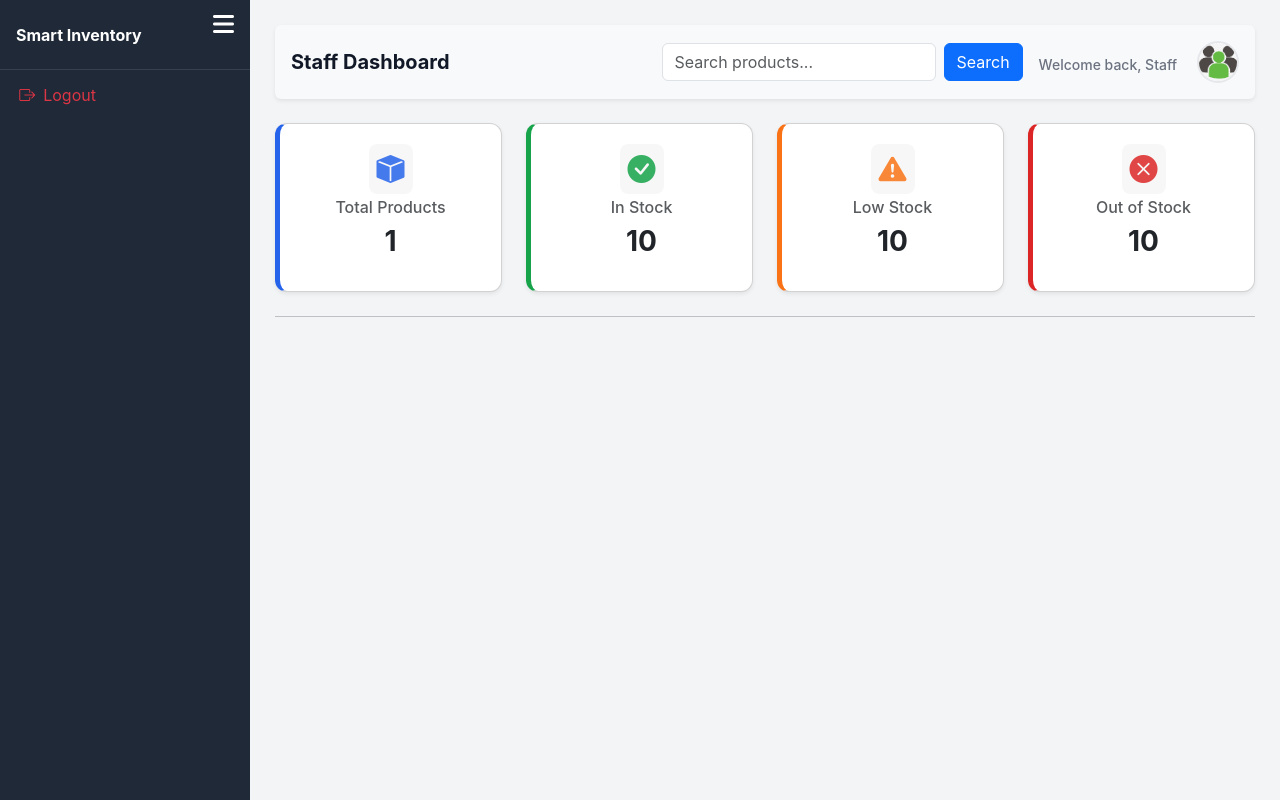
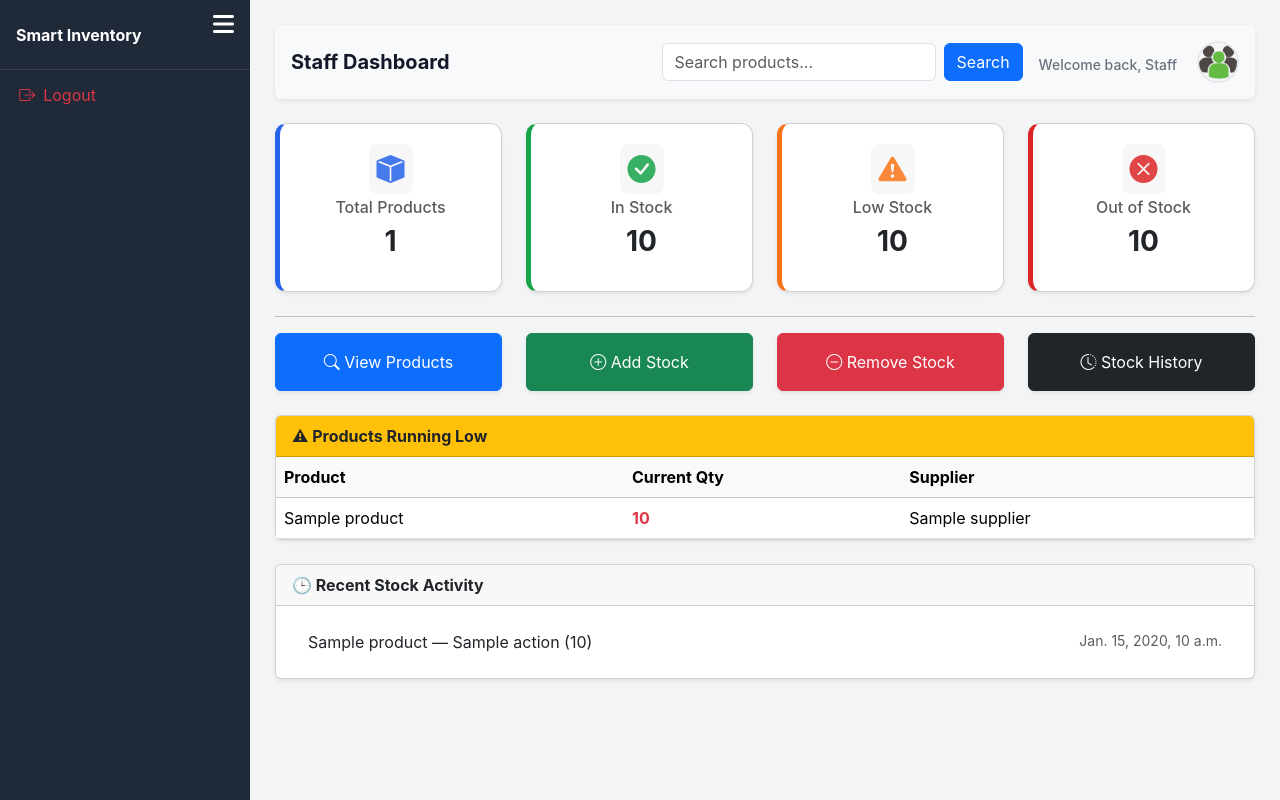
Before and after one commit to MahiKalavadia/inventory-management-system, a Django app: template templates/staff_dashboard.html in a window 1280 px wide. Run offline with Django 5.2, Linux system fonts and the light colour scheme; the template is opened without the code that fills it: most values are stand-ins (such as "Sample title", 1, 10 or a date in 2020).

Commit message:
Added some tables and recent login activity table some quick actions

```diff
--- a/templates/staff_dashboard.html
+++ b/templates/staff_dashboard.html
@@ -66,7 +66,81 @@
         </div>
     </a>
     </div>
+</div>
+<hr>
+<div class="row mb-4">
+
+    <div class="col-md-3">
+        <a href="{% url 'product_list' %}" class="btn btn-primary w-100 p-3 shadow-sm">
+            <i class="bi bi-search"></i> View Products
+        </a>
+    </div>
+
+    <div class="col-md-3">
+        <a href="{% url 'stock_in_section' %}" class="btn btn-success w-100 p-3 shadow-sm">
+            <i class="bi bi-plus-circle"></i> Add Stock
+        </a>
+    </div>
+
+    <div class="col-md-3">
+        <a href="{% url 'stock_out' %}" class="btn btn-danger w-100 p-3 shadow-sm">
+            <i class="bi bi-dash-circle"></i> Remove Stock
+        </a>
+    </div>
+
+    <div class="col-md-3">
+        <a href="{% url 'stock_history' %}" class="btn btn-dark w-100 p-3 shadow-sm">
+            <i class="bi bi-clock-history"></i> Stock History
+        </a>
+    </div>
 
 </div>
-<hr>
+<div class="card mb-4 shadow-sm">
+    <div class="card-header bg-warning text-dark fw-bold">
+        ⚠ Products Running Low
+    </div>
+    <div class="card-body p-0">
+        <table class="table mb-0">
+            <thead class="table-light">
+                <tr>
+                    <th>Product</th>
+                    <th>Current Qty</th>
+                    <th>Supplier</th>
+                </tr>
+            </thead>
+            <tbody>
+                {% for product in low_stock_products %}
+                <tr>
+                    <td>{{ product.name }}</td>
+                    <td class="fw-bold text-danger">{{ product.quantity }}</td>
+                    <td>{{ product.supplier.name }}</td>
+                </tr>
+                {% empty %}
+                <tr>
+                    <td colspan="3" class="text-center text-muted">No low stock items 🎉</td>
+                </tr>
+                {% endfor %}
+            </tbody>
+        </table>
+    </div>
+</div>
+<div class="card shadow-sm">
+    <div class="card-header fw-bold">
+        🕒 Recent Stock Activity
+    </div>
+    <div class="card-body">
+        <ul class="list-group list-group-flush">
+            {% for log in recent_stock_logs %}
+            <li class="list-group-item d-flex justify-content-between">
+                <span>
+                    {{ log.product.name }} — {{ log.action }} ({{ log.quantity }})
+                </span>
+                <small class="text-muted">{{ log.created_at }}</small>
+            </li>
+            {% endfor %}
+        </ul>
+    </div>
+</div>
+
+
 {% endblock %}
```
